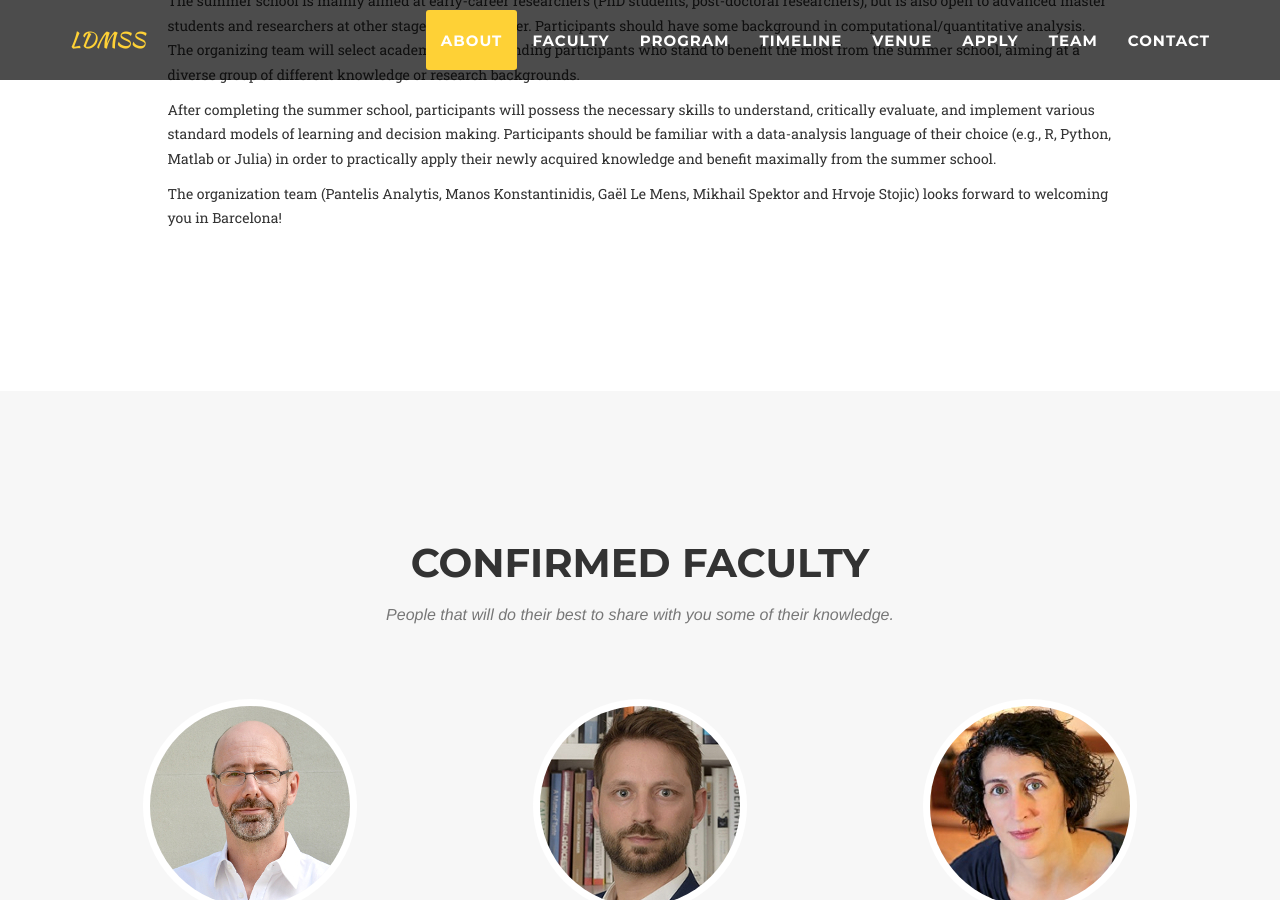
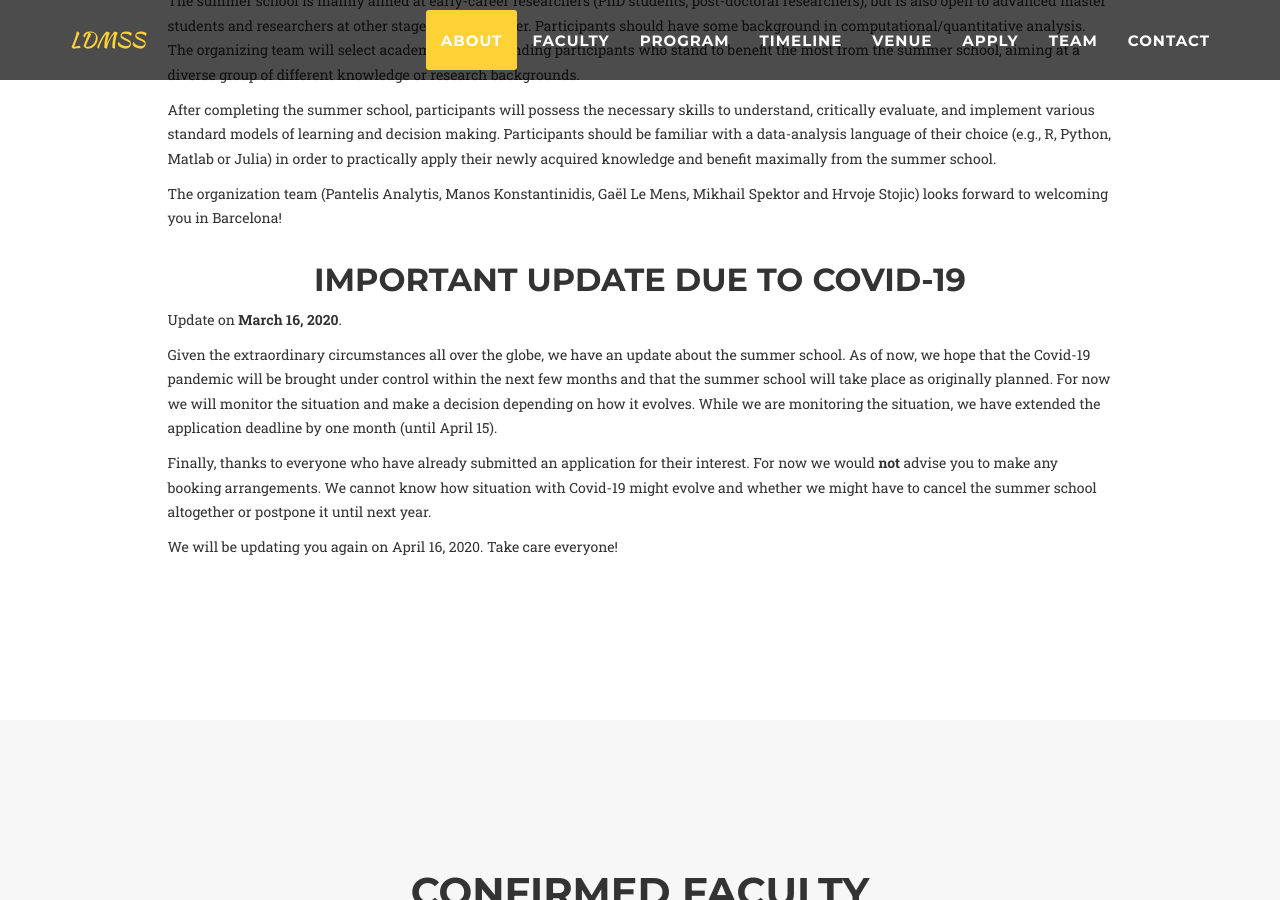
Before and after one commit to ldmss/ldmss.github.io, a Jekyll site: the page built from index.html, in a window 1280 px wide and 900 px high, scrolled down 1343 px. Built offline with Jekyll 4.4.1, drawn with Linux system fonts in a browser that asks for light colours; some web fonts are replaced; some of the changed text lies outside the part shown.

Commit message:
covid-19 update on march 16 2020

```diff
--- a/_includes/about.html
+++ b/_includes/about.html
@@ -22,5 +22,27 @@
 
                 </div>
             </div>
+
+            <div id="covid" class="row">
+                <div class="col-lg-12 text-center">
+                    <h2>Important update due to Covid-19</h2>
+                </div>
+            </div>
+
+            <div class="row">
+                <div class="col-md-1 col-sm-1 col-xs-0"></div>
+                <div class="col-md-10 col-sm-10 col-xs-12">
+
+                    <p>Update on <strong>March 16, 2020</strong>.</p>
+
+                    <p>Given the extraordinary circumstances all over the globe, we have an update about the summer school. As of now, we hope that the Covid-19 pandemic will be brought under control within the next few months and that the summer school will take place as originally planned. For now we will monitor the situation and make a decision depending on how it evolves. While we are monitoring the situation, we have extended the application deadline by one month (until April 15).</p>
+
+                    <p>Finally, thanks to everyone who have already submitted an application for their interest. For now we would <strong>not</strong> advise you to make any booking arrangements. We cannot know how situation with Covid-19 might evolve and whether we might have to cancel the summer school altogether or postpone it until next year.</p>
+
+                    <p>We will be updating you again on April 16, 2020. Take care everyone!</p>
+
+                </div>
+            </div>
+
         </div>
     </section>
--- a/_includes/apply.html
+++ b/_includes/apply.html
@@ -26,6 +26,9 @@
                     <p>Applications are now open and you can submit the application materials using <a href="https://forms.gle/nu7iz9thYeRCVXna8"><strong>this form</strong></a>. We recommend submitting the materials this way.</p>
 
                     <p>Alternatively, in case you do not have a Google account necessary to submit the form (based on Universitat Pompeu Fabra Google-based services) or you are not comfortable with sending the information through Google, you can send the materials to our email instead: <strong>ldmss@protonmail.com</strong>. In this case please submit all materials as a single PDF document.</p>
+
+                    <p><strong>Important!</strong>. Please see our <a href="#covid">update due to Covid-19</a>.</p>
+
                 </div>
             </div>
         </div>
--- a/_includes/timeline.html
+++ b/_includes/timeline.html
@@ -30,7 +30,7 @@
                             </div>
                             <div class="timeline-panel">
                                 <div class="timeline-heading">
-                                    <h4>15 March, 2020</h4>
+                                    <h4><strike>15 March, 2020</strike> Extended to 15 April, 2020</h4>
                                     <h4 class="subheading">Applications close</h4>
                                 </div>
                                 <div class="timeline-body">
@@ -44,7 +44,7 @@
                             </div>
                             <div class="timeline-panel">
                                 <div class="timeline-heading">
-                                    <h4>15 April, 2020</h4>
+                                    <h4><strike>15 April, 2020</strike> Extended to 15 May, 2020</h4>
                                     <h4 class="subheading">Application evaluation ends</h4>
                                 </div>
                                 <div class="timeline-body">
```
